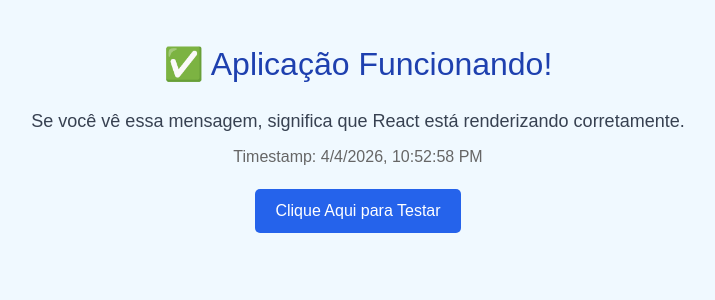
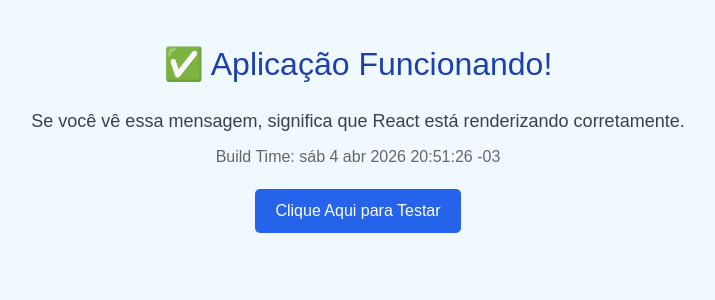
Before and after one commit to v3v3lf/2fasempsc, a React (Vite) app: page / in a window 1280 px wide. Shown: the top 300 px of the page, without its empty margins (282-997 px from the left). Built offline with nearby package versions, Linux system fonts and the light colour scheme.

Commit message:
Force rebuild with fresh code

```diff
--- a/src/App.tsx
+++ b/src/App.tsx
@@ -1,3 +1,5 @@
+import { BUILD_TIME } from './buildTime';
+
 export default function App() {
   return (
     <div style={{ padding: '40px', fontFamily: 'Arial, sans-serif', textAlign: 'center', backgroundColor: '#f0f9ff', minHeight: '100vh' }}>
@@ -8,7 +10,7 @@
         Se você vê essa mensagem, significa que React está renderizando corretamente.
       </p>
       <p style={{ fontSize: '16px', color: '#666' }}>
-        Timestamp: {new Date().toLocaleString()}
+        Build Time: {BUILD_TIME}
       </p>
       <button
         onClick={() => alert('Botão está funcionando!')}
--- /dev/null
+++ b/src/buildTime.ts
@@ -0,0 +1 @@
+export const BUILD_TIME = 'sáb  4 abr 2026 20:51:26 -03'
```
Also changed, not shown: 2 other files (tests, documents, lock files or other folders).
